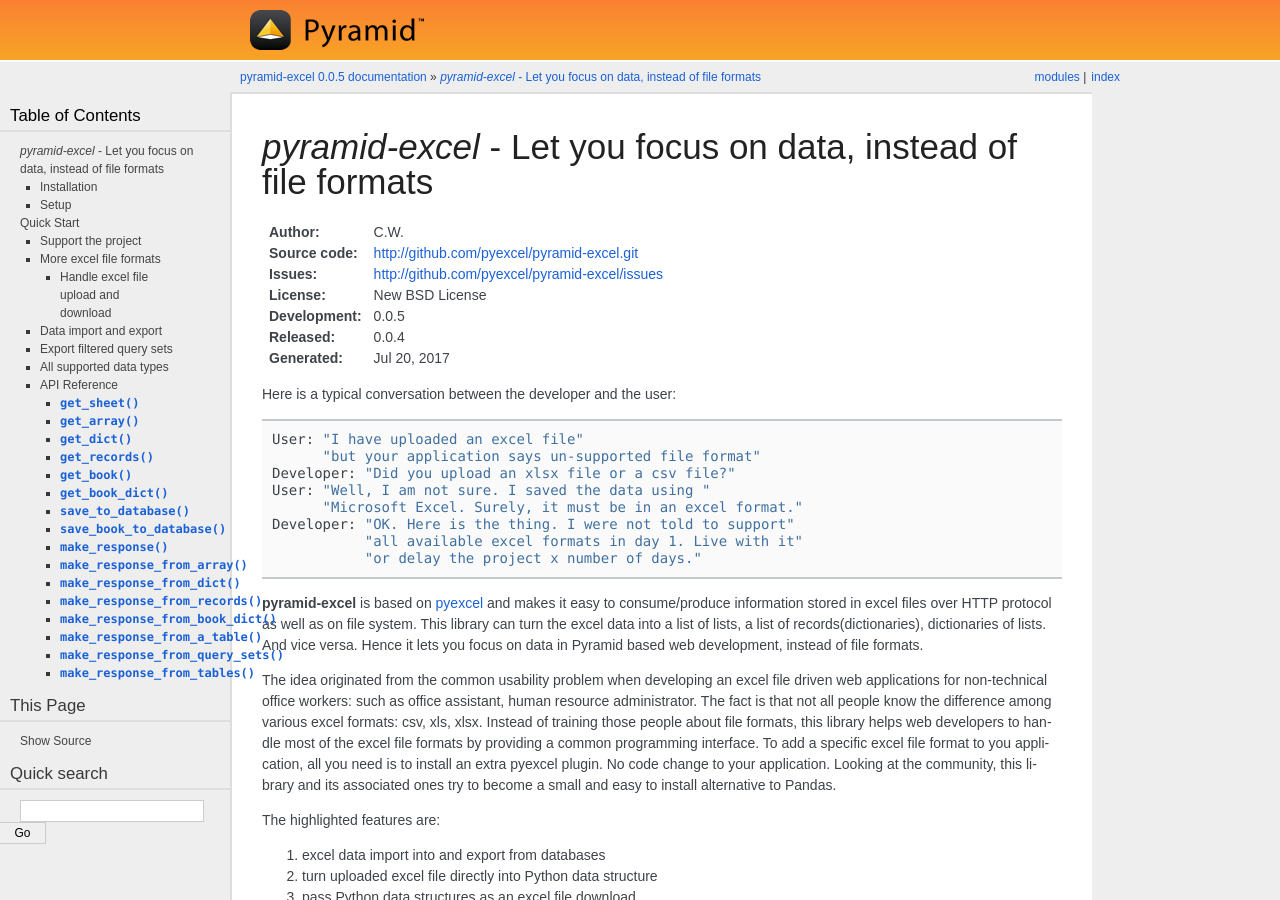
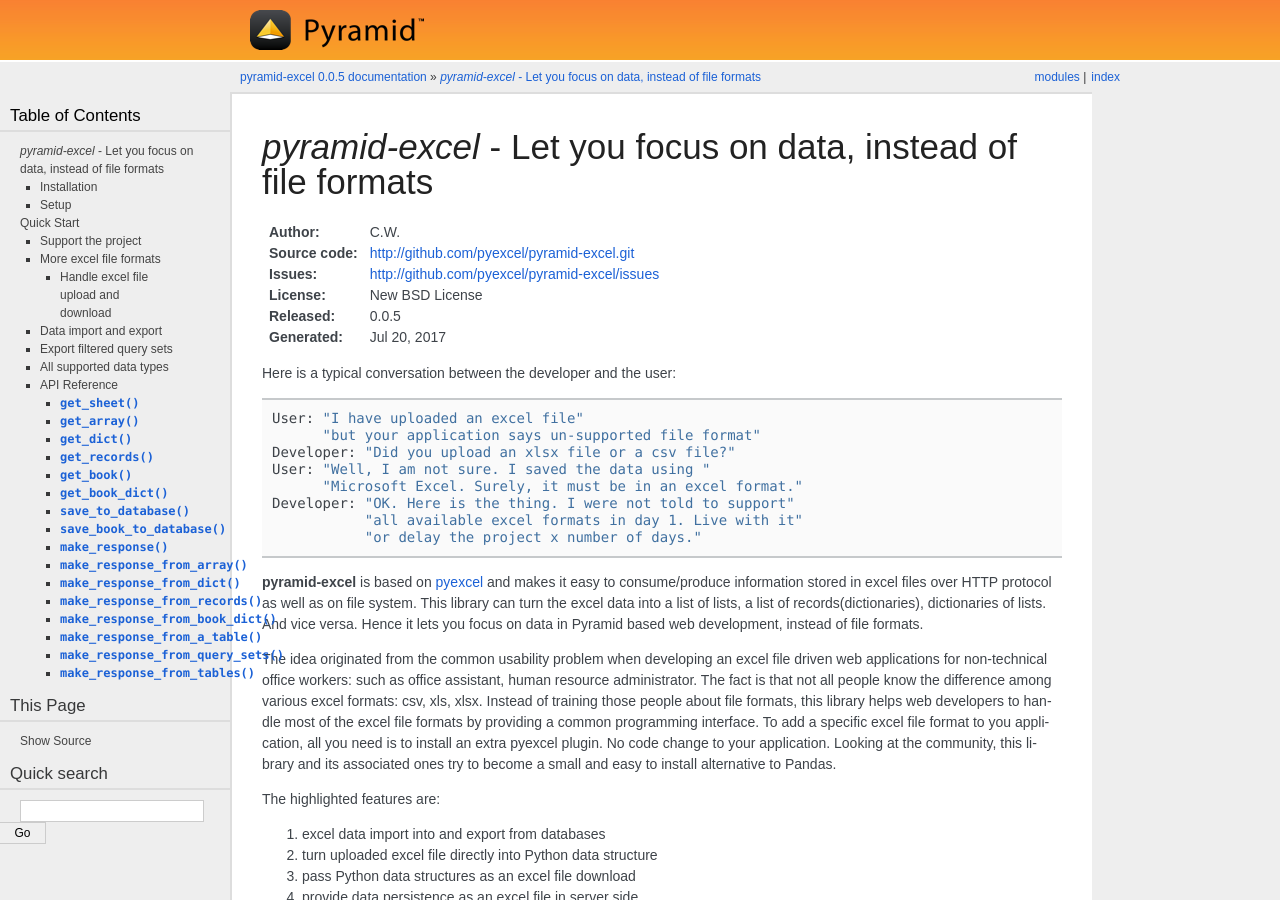
Before and after one commit to pyexcel-webwares/pyramid-excel, a Sphinx documentation site: the page built from docs/source/index.rst, in a window 1280 px wide and 900 px high. Built offline with Sphinx 7.4.7, drawn with Linux system fonts in a browser that asks for light colours; some web fonts are replaced.

Commit message:
release 0.0.5

```diff
--- a/docs/source/conf.py
+++ b/docs/source/conf.py
@@ -21,7 +21,7 @@
 
 project = u'pyramid-excel'
 copyright = u'2015-2017 Onni Software Ltd.'
-version = '0.0.4'
+version = '0.0.5'
 release = '0.0.5'
 exclude_patterns = []
 pygments_style = 'sphinx'
--- a/docs/source/index.rst
+++ b/docs/source/index.rst
@@ -10,7 +10,6 @@
 :Source code: http://github.com/pyexcel/pyramid-excel.git
 :Issues: http://github.com/pyexcel/pyramid-excel/issues
 :License: New BSD License
-:Development: |release|
 :Released: |version|
 :Generated: |today|
 
--- a/pyramid_excel.yaml
+++ b/pyramid_excel.yaml
@@ -2,7 +2,7 @@
 name: "pyramid-excel"
 version: 0.0.5
 current_version: 0.0.5
-release: 0.0.4
+release: 0.0.5
 webframework: Pyramid
 dependencies:
   - pyexcel>=0.5.1.1
--- a/setup.py
+++ b/setup.py
@@ -19,7 +19,7 @@
     ''
 )
 URL = 'https://github.com/pyexcel/pyramid-excel'
-DOWNLOAD_URL = '%s/archive/0.0.4.tar.gz' % URL
+DOWNLOAD_URL = '%s/archive/0.0.5.tar.gz' % URL
 FILES = ['README.rst', 'CHANGELOG.rst']
 KEYWORDS = [
     'API',
```
Also changed, not shown: CHANGELOG.rst (+9 -0 lines), .travis.yml.
